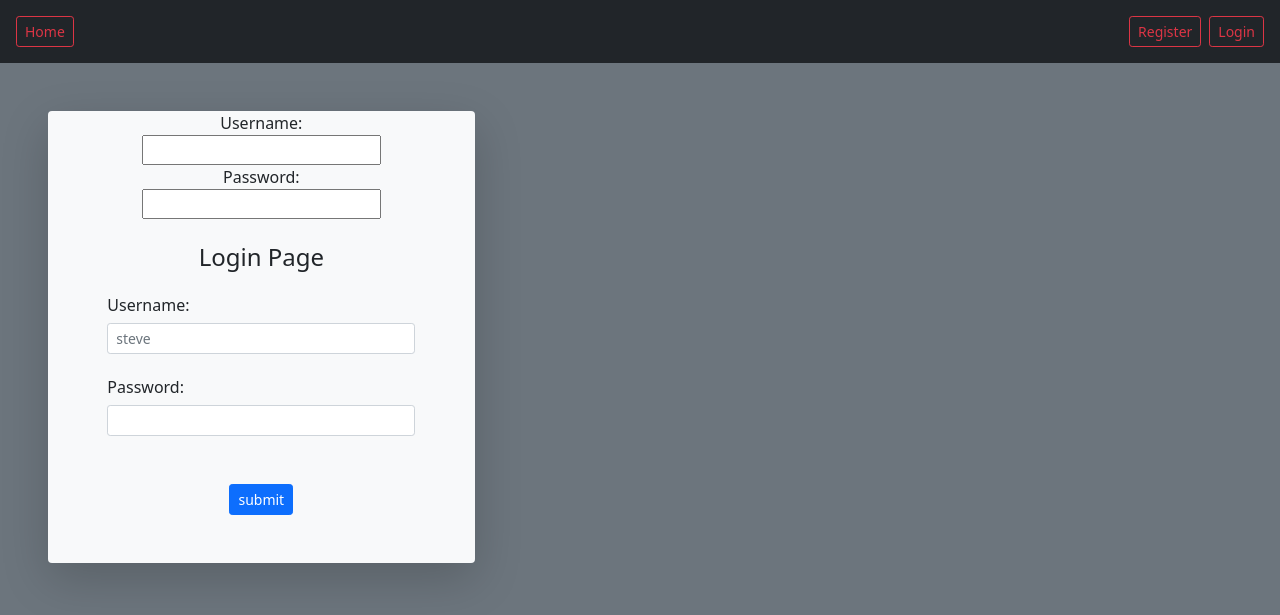
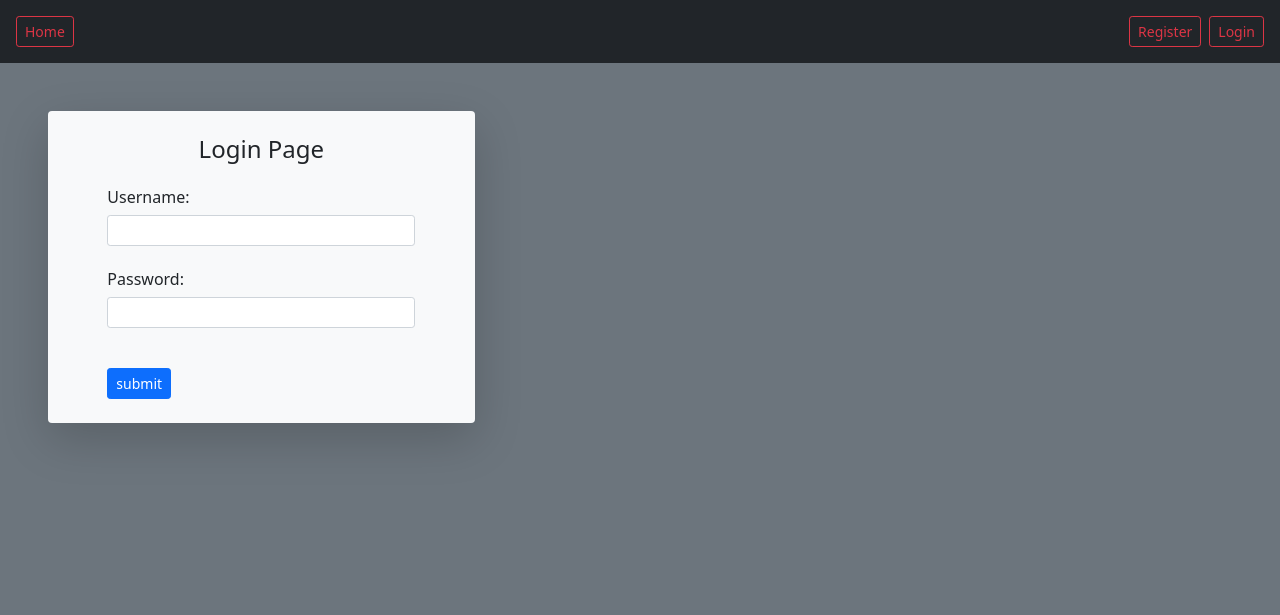
Before and after one commit to saravzizo/Django-Web-Chat-Application, a Django app: template App/templates/login.html in a window 1280 px wide. Shown: the top 615 px of the page. Run offline with Django 4.2, Linux system fonts and the light colour scheme; the template is opened without the code that fills it: values that come from a table or form of the project are taken from there, others are empty.

Commit message:
errror message

```diff
--- a/App/forms.py
+++ b/App/forms.py
@@ -1,25 +1,27 @@
 from urllib import request
-from django.forms import ModelForm
+from django.forms import ModelForm, ValidationError
 from django import forms, template
 from django.http import HttpResponse
 from .models import Login_table
-
-
-class PostForm(ModelForm):
+from django.db import models
+class Login_Form_Model(ModelForm):
     class Meta:
         model = Login_table
         fields =["username", "password"]
+        widgets = {
+            'username': forms.TextInput(attrs={'class': 'form-control form-control-sm'}),
+            'password': forms.PasswordInput(attrs={'class': 'form-control form-control-sm'}),
+        }
     def clean(self):
-        super(PostForm, self).clean()
+        super(Login_Form_Model, self).clean()
         username = self.cleaned_data.get('username')
         password = self.cleaned_data.get('password')
 
         if len(username) < 5:
-              self._errors['username'] = self.error_class([
-             'Minimum 5 characters required'])
-
+            self._errors['username'] = self.error_class([
+             'username should contain minimum of 5 characters'])
         if len(password) <10:
               self._errors['password'] = self.error_class([
-                  'Post Should Contain a minimum of 10 characters'])
+                  'password should contain minimum of 8 characters'])
 
         return self.cleaned_data
--- a/App/models.py
+++ b/App/models.py
@@ -1,14 +1,19 @@
+from django import forms
 from django.db import models
 from django.forms import ValidationError
 from django.core import validators
 
+
+def validate_password_model(value):
+    if len(value)<10:
+        raise ValidationError("Please enter more than 10 digit")
 
 # Create your models here.
 
 class Login_table(models.Model):
     id = models.AutoField(primary_key=True, verbose_name ='ID')
     username = models.CharField(max_length=200, unique=True)
-    password = models.CharField(max_length=250)
+    password = models.CharField(max_length=250 , validators=[validate_password_model])
 
 
 def validate_mail(value):
--- a/App/templates/home.html
+++ b/App/templates/home.html
@@ -16,9 +16,8 @@
     </div>
     <div class="container d-flex flex-column align-items-center">
         <p class="h3 py-5">Welcome Home</p>
+
     </div>
-
-
 </body>
 
 </html>
--- a/App/templates/login.html
+++ b/App/templates/login.html
@@ -15,24 +15,39 @@
         <a class="btn btn-sm btn-outline-danger text-decoration-none mx-2" href="/register">Register</a>
         <a class="btn btn-sm btn-outline-danger text-decoration-none " href="/login">Login</a>
     </div>
+    {% block content %}
+
     <div class="shadow-lg m-5 bg-light rounded col-md-5 col-lg-4 col-xl-4 col-sm-4">
         <form class="d-flex flex-column align-items-center px-2" action="" method="POST">
             {% csrf_token %}
-             {{form}}
-            <h1 class="h4 my-4">Login Page</h1>
             <div class="w-75">
-
-                <p class="h6">Username:</p>
-                <input class="form-control form-control-sm" type="text" placeholder="steve" name="username" required>
+                <h1 class="h4 my-4 justify-content-center d-flex">Login Page</h1>
+                {% for field in form %}
+                <p class="h6">{{ field.label }}:</p>
+                {{ field }}
+                {% if field.errors %}
+                <div class="alert alert-danger p-0 m-0">
+                    {{ field.errors }}
+                </div>
+                {% endif %}
                 <br>
-                <p class="h6">Password:</p>
-                <input class="form-control form-control-sm" type="password" name="password" required>
+                {% endfor %}
+                <button class="btn btn-primary btn-sm mt-3 mb-4" type="submit">submit</button>
             </div>
-
-            <button class="btn btn-primary btn-sm my-5" type="submit">submit</button>
         </form>
     </div>
+    <style>
+        li {
+            list-style-type: none;
+            font-size: 10px;
+        }
 
+        ul {
+            margin: 0;
+            padding: 0;
+        }
+    </style>
+    {% endblock %}
 </body>
 
 </html>
--- a/DataSample/settings.py
+++ b/DataSample/settings.py
@@ -38,7 +38,8 @@ INSTALLED_APPS = [
     'django.contrib.messages',
     'django.contrib.staticfiles',
     'App',
-    'bootstrap4'
+    'bootstrap4',
+    'widget_tweaks',
 ]
 
 MIDDLEWARE = [
```
Also changed, not shown: App/templates/register.html (+10 -10 lines), App/views.py (+6 -14 lines), db.sqlite3, 1 other file.
